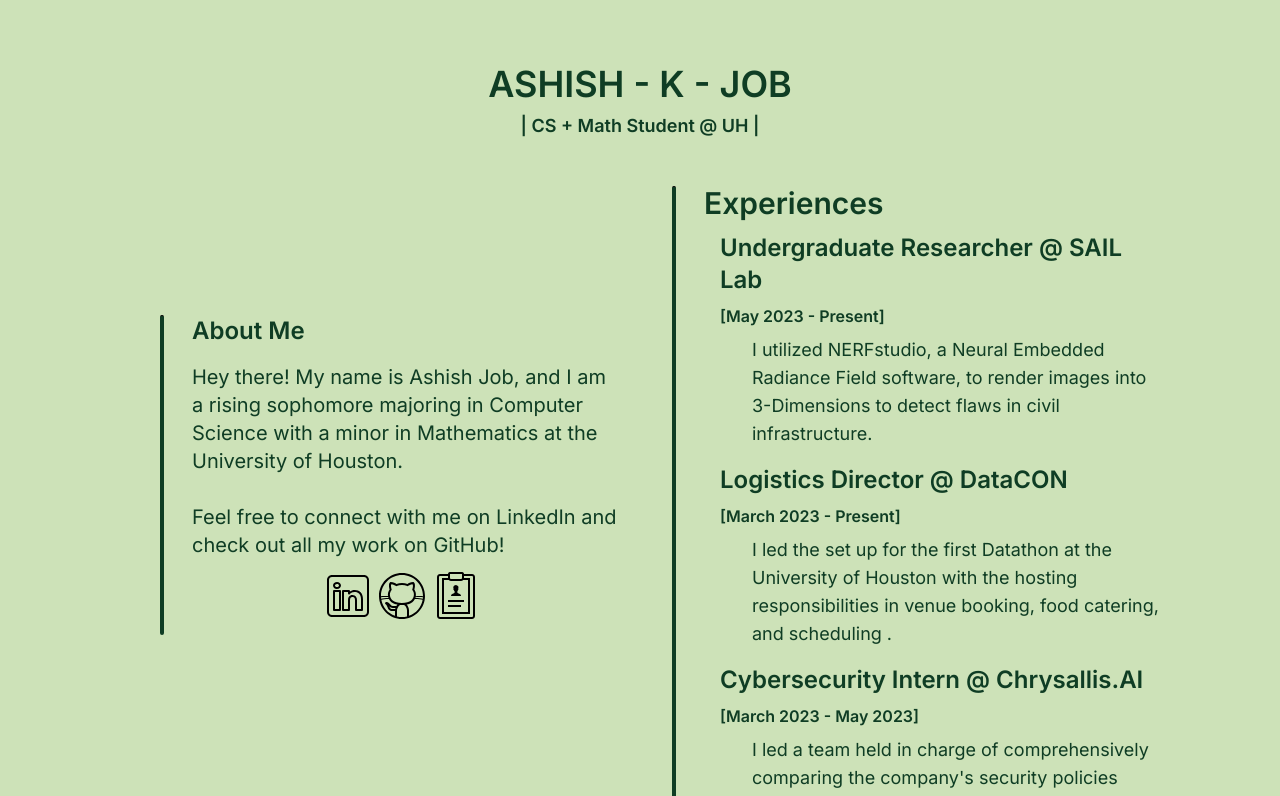
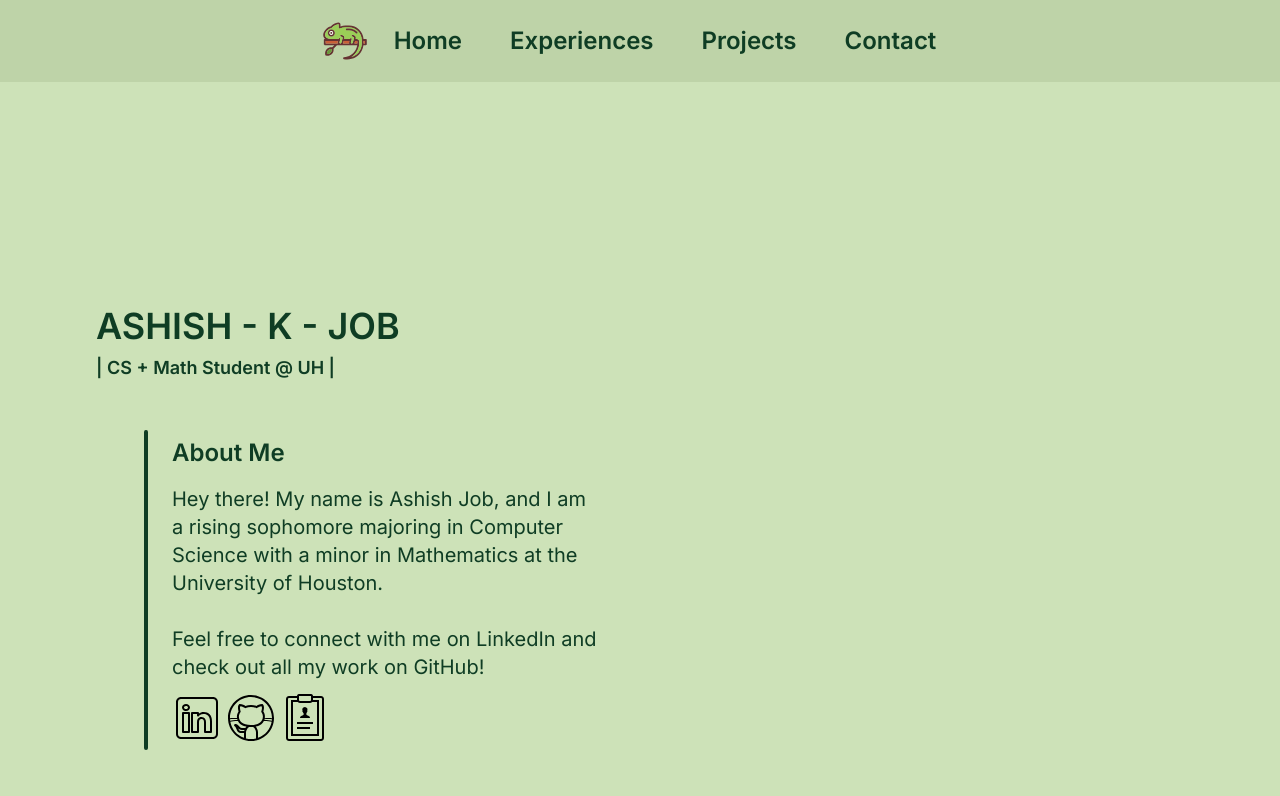
Before and after one commit to Ashishjob/Ashish-Job-Portfolio-Website, a Next.js app: page / in a window 1280 px wide. Shown: the top 796 px of the page. Built offline with nearby package versions, Linux system fonts and the light colour scheme.

Commit message:
refactor: remodel from single page to multi-page

```diff
--- /dev/null
+++ b/app/experiences/page.tsx
@@ -0,0 +1,27 @@
+import NormalNavbar from '@/components/NavBar';
+import Image from 'next/image';
+import Link from 'next/link';
+
+export default function Experience() {
+  return (
+    <main className="flex flex-col min-h-screen min-w-screen bg-lightgreen">
+
+      <NormalNavbar/>
+
+      <div className="Heading">
+        <div className="flex flex-row justify-center lg:justify-start font-semibold text-4xl text-green hover:underline
+         mt-24 lg:ml-24">
+          <h1 className="">
+            Experiences
+          </h1>
+        </div>
+        <div className='flex flex-row justify-center text-green text-4xl font-bold md:mt-12'>
+            Coming Soon...
+        </div>
+      </div>
+
+
+
+    </main>
+  );
+}
--- a/app/page.tsx
+++ b/app/page.tsx
@@ -1,26 +1,41 @@
+import NormalNavbar from '@/components/NavBar';
 import Image from 'next/image';
+import Link from 'next/link';
 
 export default function Home() {
   return (
-    <main className="flex flex-col min-h-screen min-w-screen bg-lightgreen lg:items-center">
+    <main className="flex flex-col min-h-screen min-w-screen bg-lightgreen">
 
-    <div className="flex text-center items-center justify-center font-semibold text-4xl text-green hover:underline mt-12 lg:mt-16 md:mt-16">
-      <h1 className="md:text-center md:text-4xl md:w-full sm:text-xl">
+      <NormalNavbar/>
+
+      <div className="Heading">
+        <div className="flex flex-row justify-center lg:justify-start font-semibold text-4xl text-green hover:underline
+         mt-16 md:mt-36 lg:mt-56 lg:ml-24">
+          <h1 className="">
             ASHISH - K - JOB
           </h1>
         </div>
-
-
-      <div className="flex items-center text-center justify-center font-semibold  text-green mt-2">
+        <div className="flex items-center text-center justify-center lg:justify-start lg:ml-24 font-semibold text-green mt-2">
           <h1 className="lg:text-lg md:text-xl sm:text-xs">| CS + Math Student @ UH |</h1>
         </div>
+      </div>
 
+      <div className="md:flex flex-row text-green mt-6 md:mt-12 w=full">
 
-      <div className="lg:absolute lg:top-1/3 lg:left-48 text-left text-green mt-12">
-        <h1 className="text-center font-semibold sm:text-2xl md:text-2xl lg:text-2xl lg:text-left hover:underline">About Me</h1>
+        <div className="justify-start hidden lg:block ml-36"> {/*Large Screen Border Next to About Us*/}
+          <hr className="w-1 h-80 bg-green border0 rounded dark:bg-green"></hr>
+        </div>
 
+        <div className="justify-start hidden lg:hidden md:block ml-44"> {/*Medium Screen Border Next to About Us*/}
+          <hr className="w-1 h-80 bg-green"></hr>
+        </div>
 
-        <h2 className="hidden lg:block font-base text-xl pt-4 lg:text-left text-center">
+        <div className='flex flex-row'>
+          <div className="flex flex-col text-left justify-center md:ml-6"> {/* Large Screen */}
+            <h1 className="hidden lg:block lg:text-2xl font-semibold hover:underline">
+              About Me
+            </h1>
+            <h2 className="hidden lg:block text-xl pt-4 text-left">
               Hey there! My name is Ashish Job, and I am <br />
               a rising sophomore majoring in Computer <br />
               Science with a minor in Mathematics at the <br />University of Houston.<br /><br />
@@ -28,7 +43,11 @@ export default function Home() {
               check out all my work on GitHub!
             </h2>
 
-        <h2 className="items-center justify-center pl-48 pb-4 text-left lg:hidden hidden md:block font-base text-xl pt-4 lg:text-left">
+            <h1 className="hidden lg:hidden md:block text-2xl font-semibold hover:underline"> {/* Medium Screen */}
+              About Me
+            </h1>
+
+            <h2 className="text-left lg:hidden hidden md:block font-base text-xl pt-4 lg:text-left">
               Hey there! My name is Ashish Job, and I am <br />
               a rising sophomore majoring in Computer <br />
               Science with a minor in Mathematics at the <br />University of Houston.<br /><br />
@@ -36,15 +55,20 @@ export default function Home() {
               check out all my work on GitHub!
             </h2>
 
-        <h2 className="sm:hidden font-base text-base pt-4 lg:text-left px-6">
+            <h1 className="md:hidden sm:block text-xl text-center font-semibold hover:underline"> {/* Small Screen*/}
+              About Me
+            </h1>
+
+            <h2 className="sm:hidden font-base text-base text-center px-6">
               Hey there! My name is Ashish Job, and I am
               a rising sophomore majoring in Computer
-          Science with a minor in Mathematics at the University of Houston.<br /><br />
+              Science with a minor in Mathematics at the University of Houston.<br />
               Feel free to connect with me on LinkedIn and
               check out all my work on GitHub!
             </h2>
 
-        <div className="flex justify-center items-center">
+            <div className="flex md:justify-start justify-center items-center">
+
               <div className="pt-3 pr-1">
                 <a href="https://www.linkedin.com/in/ashish-job/" target="_blank">
                   <Image
@@ -73,7 +97,7 @@ export default function Home() {
                 <a href="resume.pdf" target="_blank" title="My Resume">
                   <Image
                     className="rounded-xl hover:bg-green-hover"
-                src="/resume.png"
+                    src="/Resume.png"
                     alt="Resume"
                     width={50}
                     height={50}
@@ -81,80 +105,7 @@ export default function Home() {
                 </a>
               </div>
             </div>
-
           </div>
-
-
-
-      <div className="lg:absolute lg:block hidden top-1/3 left-40 transform translate-y-12">
-        <hr className="w-1 h-80 bg-green border0 rounded dark:bg-green"></hr>
-      </div>
-
-      <div className="hidden md:block lg:block md:px-8 lg:absolute lg:left-1/2 lg:top-44 transform translate-y-1/4 lg:translate-x-8">
-        <h1 className="sm:left-2 text-3xl font-semibold hover:underline text-green">
-          Experiences
-        </h1>
-      </div>
-
-      <div className="md:hidden sm:block">
-        <h1 className="pt-4 pl-4 text-3xl font-semibold hover:underline text-green">
-          Experiences
-        </h1>
-      </div>
-
-      <div className="hidden md:absolute lg:block lg:absolute lg:left-1/2 lg:top-4 transform translate-y-1/4 translate-x-8">
-        <hr style={{ height: '680px' }} className="w-1 bg-green border0 rounded dark:bg-green"></hr>
-      </div>
-
-      <div className="hidden lg:hidden md:absolute md:block md:top-56 md:left-40">
-        <hr className="w-1 h-56 bg-green border0 rounded dark:bg-green"></hr>
-      </div>
-
-
-
-      <div className="lg:absolute lg:left-1/2 top-52 pt-6 right-12 text-green">
-        <div className="">
-          <h1 className="px-8 md:px-20 font-semibold text-xl md:text-2xl lg:text-2xl hover:underline pb-2">
-            Undergraduate Researcher @ SAIL Lab
-          </h1>
-          <h3 className='pl-8 md:pl-20 pb-2 font-semibold '>[May 2023 - Present]</h3>
-
-          <h2 className="px-12 md:pl-28 pr-16 sm:text-lg md:text-lg">
-            I utilized NERFstudio, a Neural Embedded Radiance Field software, to render images into 3-Dimensions to detect flaws in civil infrastructure.
-          </h2>
-        </div>
-
-        <div className="">
-          <h1 className="py-4 px-8 md:px-20 font-semibold text-xl md:text-2xl lg:text-2xl hover:underline pb-2">
-            Logistics Director @ DataCON
-          </h1>
-          <h3 className='pl-8 md:pl-20 pb-2 font-semibold '>[March 2023 - Present]</h3>
-
-          <h2 className="px-12 md:pl-28 pr-16 sm:text-lg md:text-lg">
-            I led the set up for the first Datathon at the University of Houston with the hosting responsibilities in venue booking, food catering, and scheduling .
-          </h2>
-        </div>
-
-        <div className="">
-          <h1 className="py-4 px-8 md:px-20 font-semibold text-xl md:text-2xl lg:text-2xl hover:underline pb-2">
-            Cybersecurity Intern @ Chrysallis.AI
-          </h1>
-          <h3 className='pl-8 md:pl-20 pb-2 font-semibold '>[March 2023 - May 2023]</h3>
-
-          <h2 className="px-12 md:pl-28 pr-16 sm:text-lg md:text-lg">
-            I led a team held in charge of comprehensively comparing the company&apos;s security policies through gap analyses.
-          </h2>
-        </div>
-
-        <div className="mb-12">
-          <h1 className="py-4 px-8 md:px-20 font-semibold text-xl md:text-2xl lg:text-2xl hover:underline pb-2">
-            Web Developer @ CougarCS Web Dev
-          </h1>
-          <h3 className='pl-8 md:pl-20 pb-2 font-semibold '>[March 2023 - Present]</h3>
-
-          <h2 className="px-12 md:pl-28 pr-16 sm:text-lg md:text-lg">
-            I worked to construct the frontend of the admin portal of the organization to allow for easier user interaction.
-          </h2>
         </div>
       </div>
     </main>
--- /dev/null
+++ b/app/projects/page.tsx
@@ -0,0 +1,25 @@
+import NormalNavbar from '@/components/NavBar';
+import Image from 'next/image';
+import Link from 'next/link';
+
+export default function Project() {
+  return (
+    <main className="flex flex-col min-h-screen min-w-screen bg-lightgreen">
+
+      <NormalNavbar/>
+
+      <div className="Heading">
+        <div className="flex flex-row justify-center lg:justify-start font-semibold text-4xl text-green hover:underline
+         mt-24 lg:ml-24">
+          <h1 className="">
+            Projects
+          </h1>
+        </div>
+        <div className='flex flex-row justify-center text-green text-4xl font-bold md:mt-12'>
+            Coming Soon...
+        </div>
+      </div>
+
+    </main>
+  );
+}
--- /dev/null
+++ b/components/NavBar.tsx
@@ -0,0 +1,52 @@
+import Image from "next/image";
+import Link from "next/link";
+
+const NormalNavbar = () => {
+  return (
+
+    <nav>
+    <div className="bg-green-hover flex flex-wrap items-center justify-between md:justify-center p-4 lg:w-full">
+    <Image src="/icon.svg" width="50" height="50" alt="Logo" className=" hover:animate-bounce"/>
+
+      <button data-collapse-toggle="navbar-default" type="button" className="inline-flex items-center p-2 ml-3 text-sm text-gray-500 rounded-lg md:hidden hover:bg-green-button focus:outline-none focus:ring-2 focus:ring-gray-200  dark:hover:bg-gray-700 dark:focus:ring-gray-600" aria-controls="navbar-default" aria-expanded="false">
+        <span className="sr-only">Open main menu</span>
+        <svg className="w-6 h-6" aria-hidden="true" fill="currentColor" viewBox="0 0 20 20" xmlns="http://www.w3.org/2000/svg"><path fill-rule="evenodd" d="M3 5a1 1 0 011-1h12a1 1 0 110 2H4a1 1 0 01-1-1zM3 10a1 1 0 011-1h12a1 1 0 110 2H4a1 1 0 01-1-1zM3 15a1 1 0 011-1h12a1 1 0 110 2H4a1 1 0 01-1-1z" clip-rule="evenodd"></path></svg>
+      </button>
+
+      <div className="hidden w-full md:block md:w-auto" id="navbar-default">
+
+        <div className="flex flex-row text-2xl font-semibold md:justify-center items-center">
+          <Link href={"/"}>
+            <span className="text-green mx-6 hover:underline"> Home
+            </span>
+          </Link>
+
+          <Link href={"/experiences"}>
+            <span className="text-green mx-6 hover:underline"> Experiences
+            </span>
+          </Link>
+
+          <Link href={"/projects"}>
+            <span className="text-green mx-6 hover:underline"> Projects
+            </span>
+          </Link>
+
+          <Link href={"/contact"}>
+            <span className="text-green mx-6 hover:underline"> Contact
+            </span>
+          </Link>
+        </div>
+    </div>
+</div>
+
+    </nav>
+
+
+
+
+
+
+  );
+};
+
+export default NormalNavbar;
--- a/tailwind.config.js
+++ b/tailwind.config.js
@@ -12,6 +12,8 @@ module.exports = {
       'black': '#000000',
       'green': '#0f3d24',
       'green-hover': '#bed3a8',
+      'green-button': '#A9BC95',
+      'textbox-green': '#ECF8E1',
     },
     extend: {
       backgroundImage: {
```
Also changed, not shown: app/contact/page.tsx (added, +37 -0 lines), public/filler.svg (added), public/icon.svg (added). Lines whose indentation alone changed are shown as unchanged.
